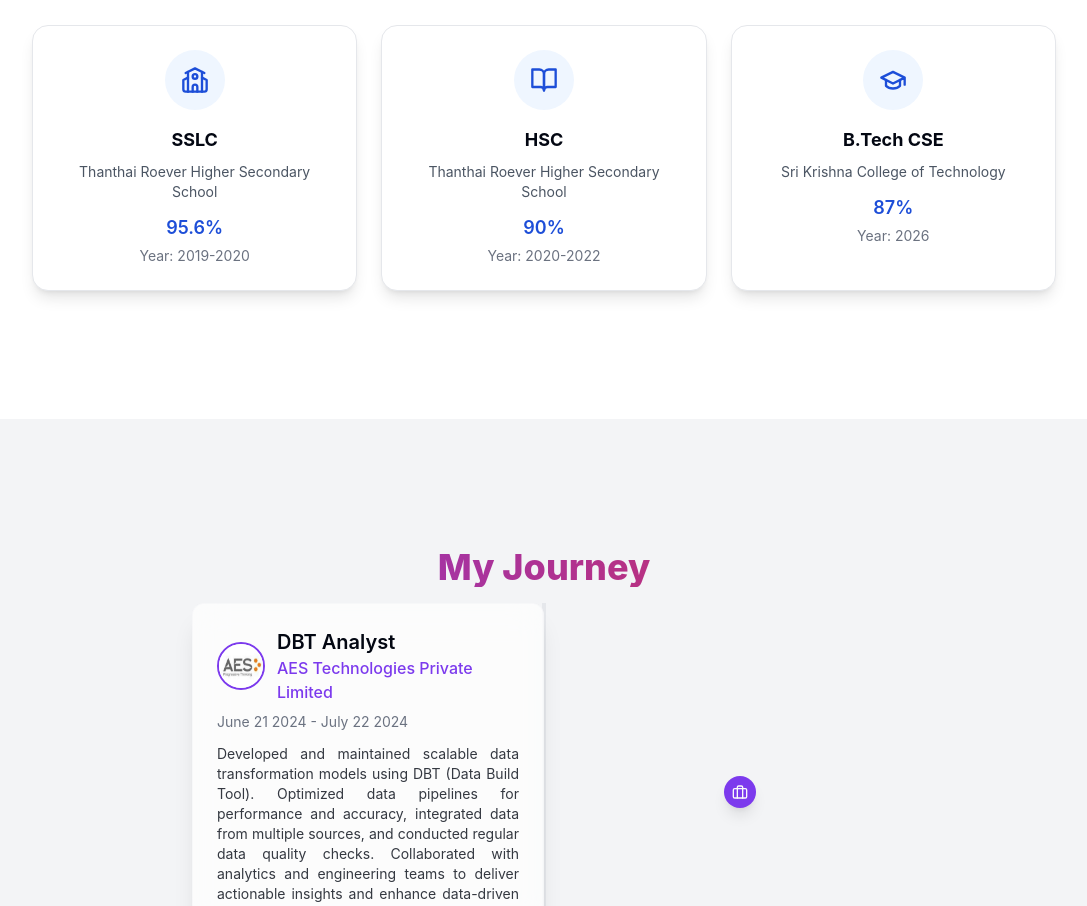
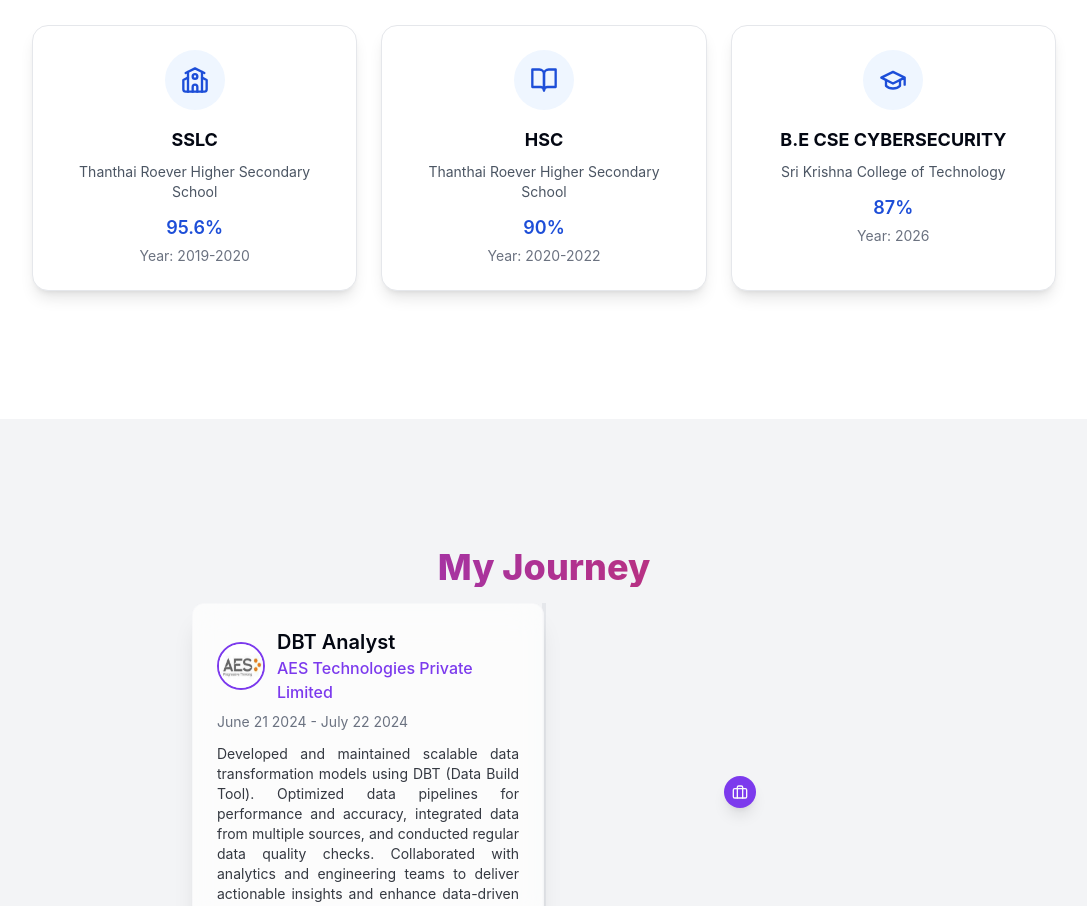
Before and after one commit to aarav-26/MyPortfolio, a React (Vite) app: page / in a window 1280 px wide. Shown: the part 1453-2359 px from the top of the page, without its empty margins (96-1183 px from the left). Built offline with nearby package versions, Linux system fonts and the light colour scheme.

Commit message:
Update data.js

```diff
--- a/src/components/portfolio/data.js
+++ b/src/components/portfolio/data.js
@@ -32,7 +32,7 @@ export const education = [
     icon: React.createElement(BookOpen, { size: 28 }),
   },
   {
-    level: 'B.Tech CSE',
+    level: 'B.E CSE CYBERSECURITY',
     institution: 'Sri Krishna College of Technology',
     percentage: '87',
     year: '2026',
```
